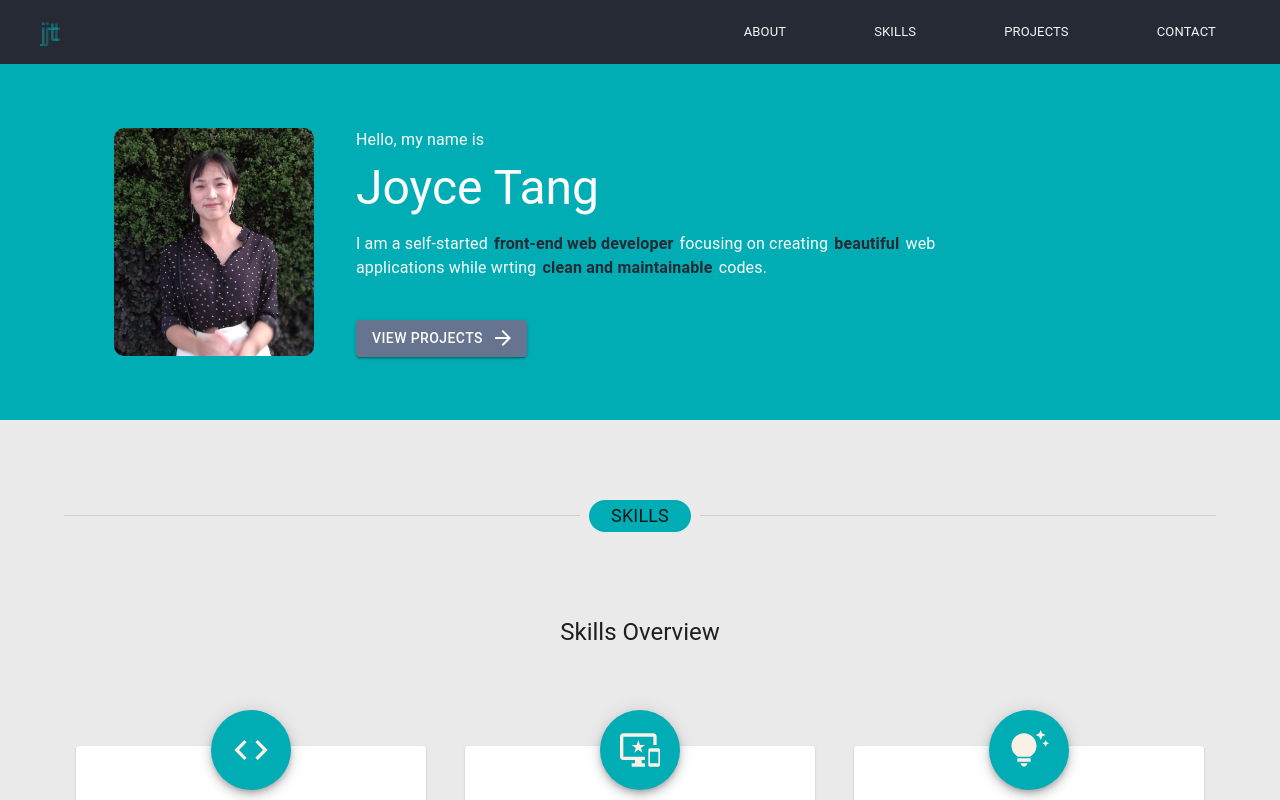
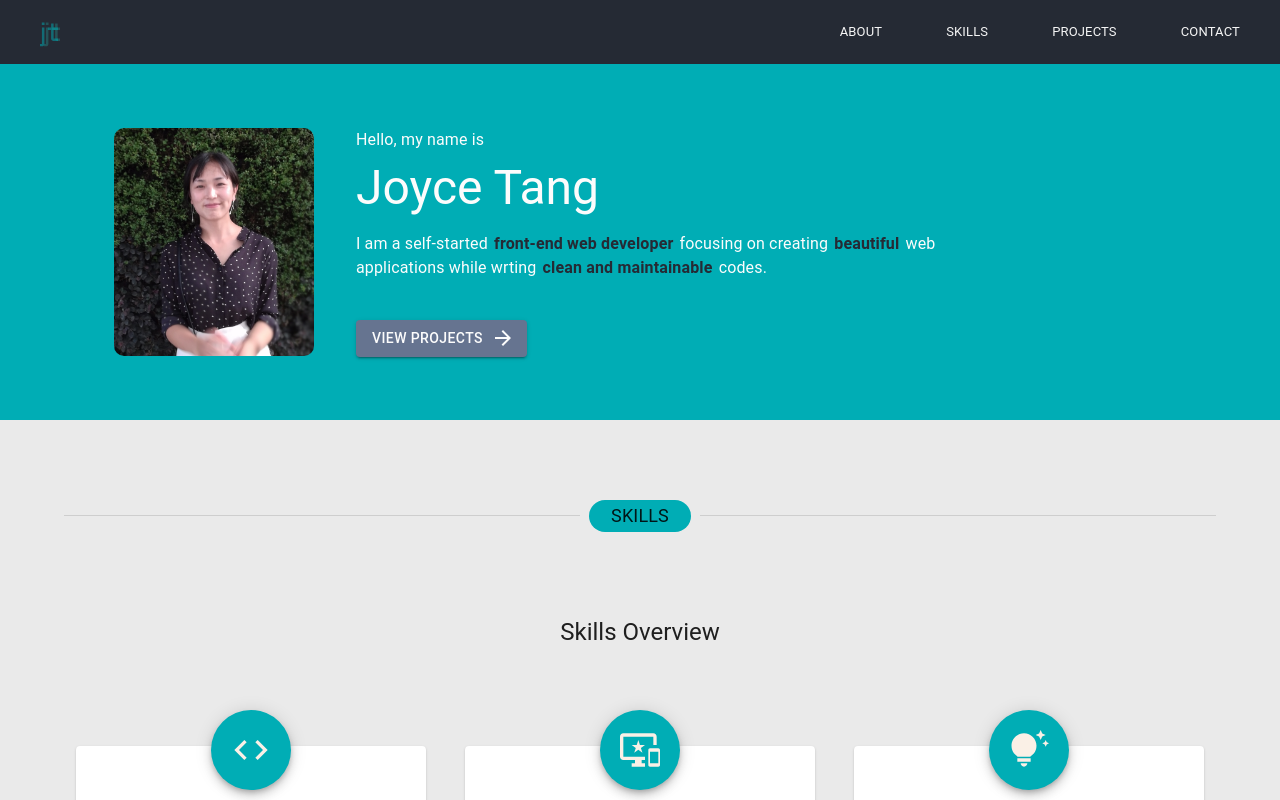
Before and after one commit to joycethh/portflio, a React (Create React App) app: page / in a window 1280 px wide. Shown: the top 800 px of the page. Built offline with nearby package versions, Linux system fonts and the light colour scheme.

Commit message:
remove padding for navitems

```diff
--- a/src/navbar/Navbar.js
+++ b/src/navbar/Navbar.js
@@ -29,7 +29,6 @@ const StyledListItem = styled(ListItem)(({ theme }) => ({
 
 const StyledListItemWeb = styled(ListItem)(({ theme }) => ({
   color: "#F5F5F5",
-  paddingRight: theme.spacing(5),
   fontSize: "13px",
   textTransform: "uppercase",
   "&:active": {
@@ -54,7 +53,7 @@ const Navbar = () => {
     component: LinkS,
     spy: true,
     smooth: true,
-    offset: -140,
+    offset: -100,
     duration: 500,
   };
   return (
```
